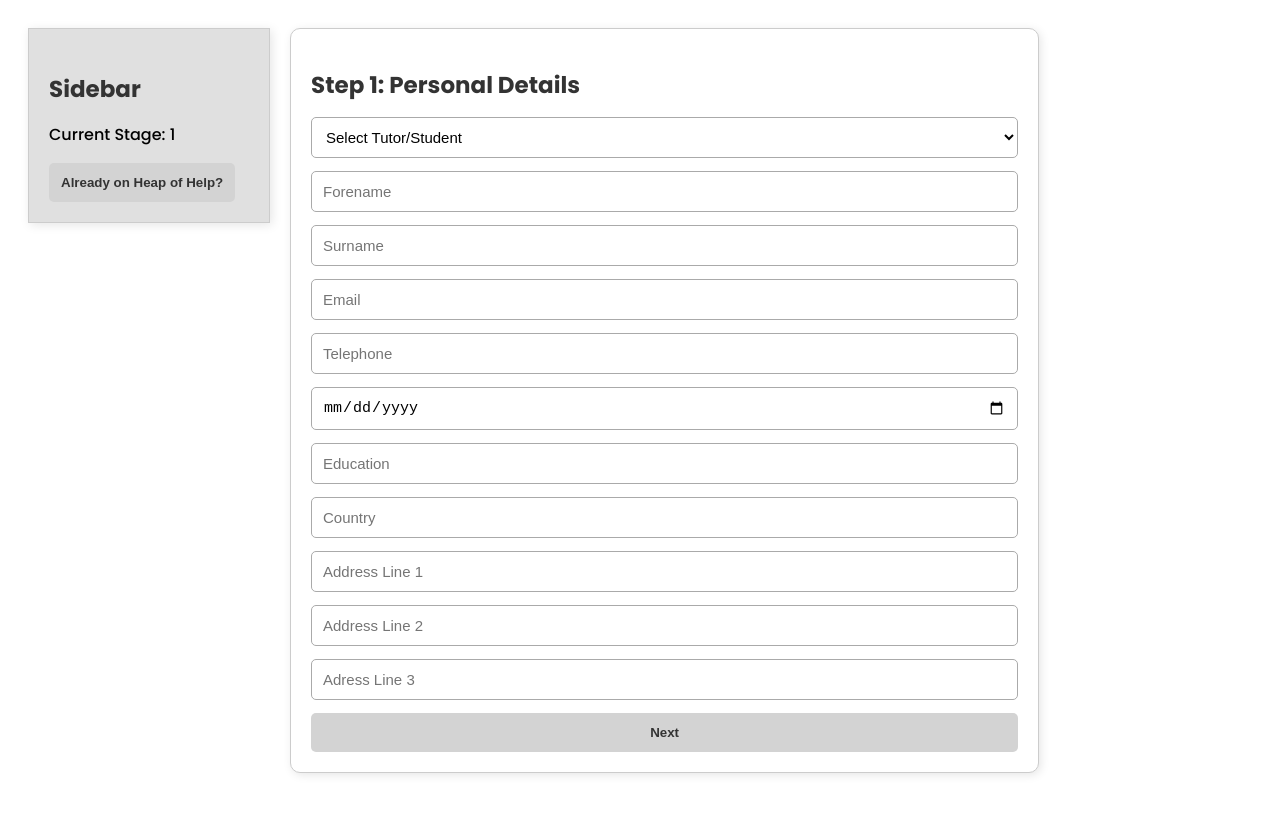
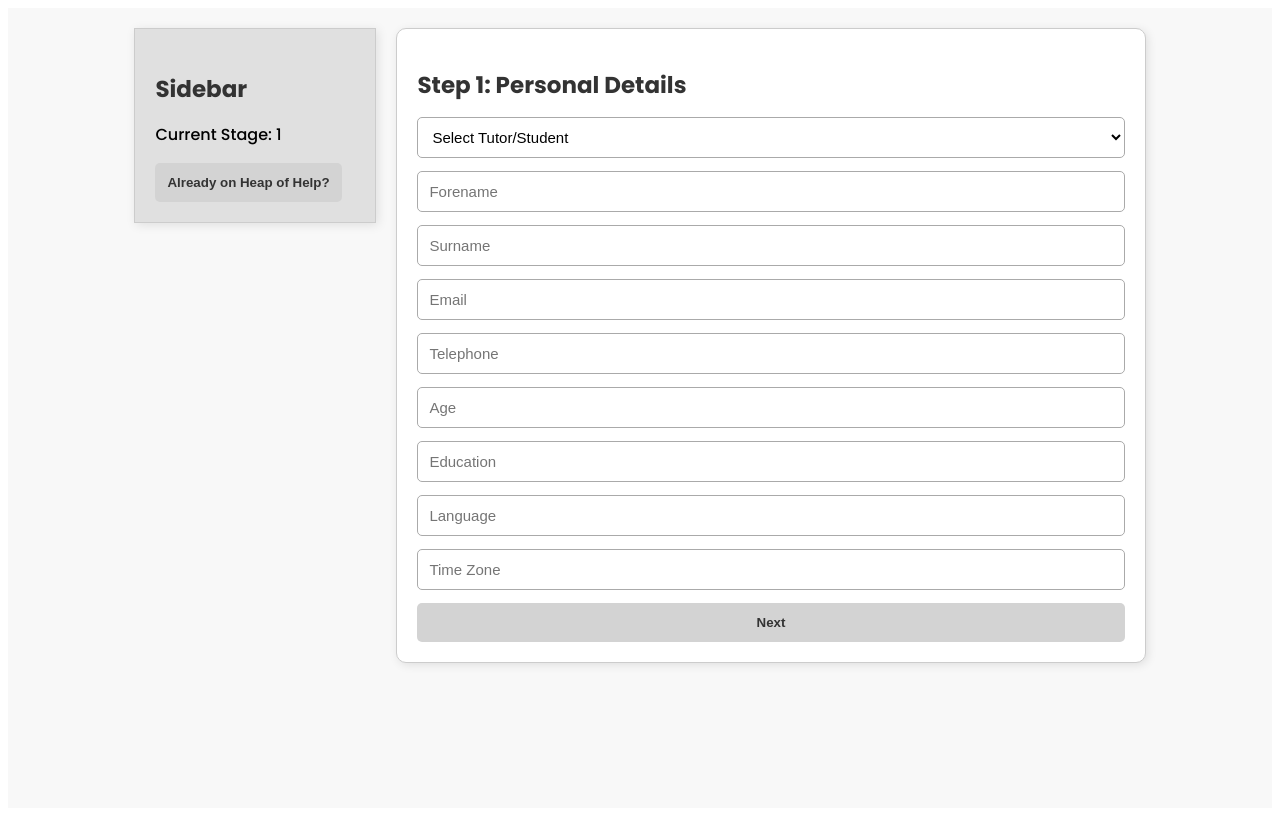
Before and after one commit to VladBagat/Heap-of-Help, a SvelteKit app: page /registration in a window 1280 px wide. Built offline with nearby package versions, Linux system fonts and the light colour scheme.

Commit message:
Changing data collected

```diff
--- a/src/routes/registration/+page.svelte
+++ b/src/routes/registration/+page.svelte
@@ -1,14 +1,14 @@
 <script lang="js">
-    let login = $state('');
+    let profile = $state('');
     let forename = $state('');
     let surname = $state('');
-    let dob = $state('');
-    // address
-    // university
-    // degree
-    // year
+    let age = $state('');
+    let county = $state('');
     let email = $state('');
     let phonenumber = $state('');
+    let language = $state('');
+    let timezone = $state('');
+    let username = $state('');
     let password = $state('');
     let confirm_password = $state('');
 
@@ -30,20 +30,22 @@
 
     async function registration()
      {
-        console.log(username)
+        console.log(profile)
         console.log(forename)
         console.log(surname)
-        //console.log(dob)
         console.log(email)
         console.log(phonenumber)
-        console.log(password);
+        console.log(language)
+        console.log(timezone)
+        console.log(username)
+        console.log(password)
         console.log(confirm_password)
 
         // If pass not valid, user isn't registered
         let valid = Password_Validation(password, confirm_password)
         if (valid === ''){
             document.getElementById("error").innerHTML = ''
-            const payload = { username: username, forename: forename, surname: surname, email: email, phonenumber: phonenumber, password: password, confirm_password:confirm_password};
+            const payload = { profile: profile, forename: forename, surname: surname, email: email, phonenumber: phonenumber, language: language, username: username,  password: password, confirm_password: confirm_password};
 
             const res = await fetch('api/student-reg', {
                 method: 'POST',
@@ -92,7 +94,7 @@
 
 </script>
 
-  <div id="student_registration">
+  <div id="registration">
     <div id="container">
       <!-- Sidebar -->
       <div id="sidebar">
@@ -114,12 +116,10 @@
             <input class="element" type="text" bind:value={surname} placeholder="Surname" />
             <input class="element" type="text" bind:value={email} placeholder="Email" />
             <input class="element" type="text" bind:value={phonenumber} placeholder="Telephone" />
-            <input class="element" type="date" placeholder="DOB" />
+            <input class="element" type="text" bind:value={age} placeholder="Age" />
             <input class="element" type="text" placeholder="Education" />
-            <input class="element" type="text" placeholder="Country" />
-            <input class="element" type="text" placeholder="Address Line 1" />
-            <input class="element" type="text" placeholder="Address Line 2" />
-            <input class="element" type="text" placeholder="Adress Line 3" />
+            <input class="element" type="text" bind:value={language} placeholder="Language" />
+            <input class="element" type="text" bind:value={timezone} placeholder="Time Zone" />
             <button type="button" onclick={nextStage}>Next</button>
           </form>
         {/if}
@@ -127,7 +127,7 @@
         {#if currentStage === 2}
           <h2>Step 2: Account Setup</h2>
           <form>
-            <input class="element" type="text" bind:value={login} placeholder="Username" />
+            <input class="element" type="text" bind:value={username} placeholder="Username" />
             <div id="pass-inp" type= "text">
               <Password class="element" bind:value={password}/>
               <Password class="element" bind:value={confirm_password}/>
@@ -199,7 +199,7 @@
     }
 
     .tag_btn:hover {
-      background-color: #2980b9; /* Darker blue on hover */
+      background-color: #2980b9;
       transform: scale(1.05);
     }
 
```
